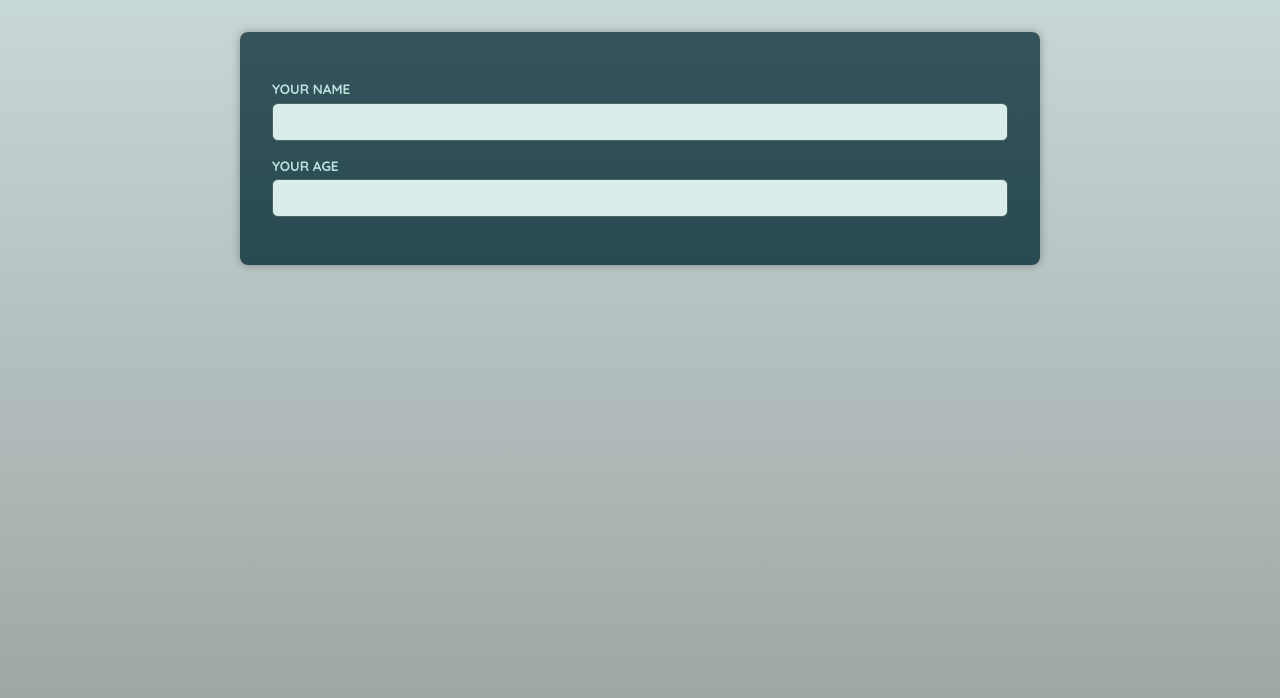
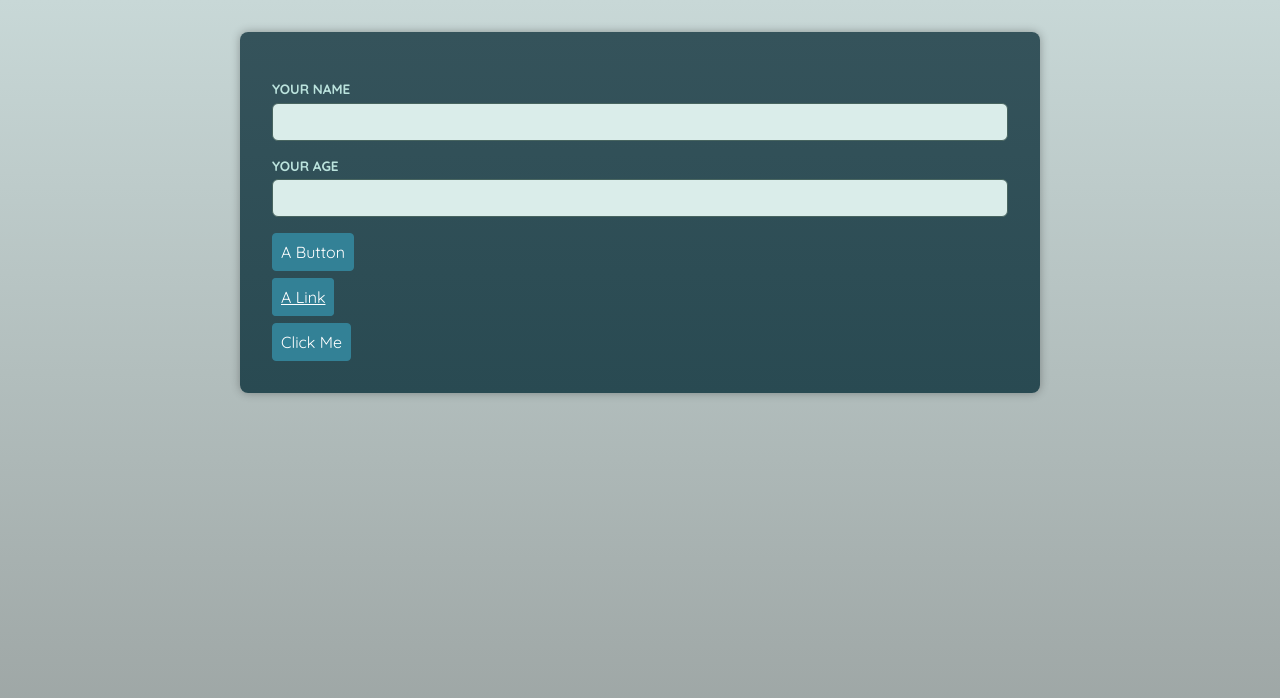
Before and after one commit to Revoj-a/React-TS-Project, a React (Vite) app: page / in a window 1280 px wide. Shown: the top 698 px of the page. Built offline with nearby package versions, Linux system fonts and the light colour scheme; a web font is replaced by a local one.

Commit message:
Add Container component

```diff
--- a/src/App.tsx
+++ b/src/App.tsx
@@ -1,9 +1,19 @@
+import Button from "./components/Button";
+import Container from "./components/Container";
 import Input from "./components/Input";
+
 function App() {
   return (
     <main>
-      <Input id="name" label="Your name" />
-      <Input id="age" label="Your age" />
+      <Input id="name" label="Your name" type="text" />
+      <Input id="age" label="Your age" type="number" />
+      <p>
+        <Button>A Button</Button>
+      </p>
+      <p>
+        <Button href="https://google.com">A Link</Button>
+      </p>
+      <Container as={Button}>Click Me</Container>
     </main>
   );
 }
--- /dev/null
+++ b/src/components/Button.tsx
@@ -0,0 +1,23 @@
+import { ComponentPropsWithoutRef } from "react";
+
+type ButtonProps = ComponentPropsWithoutRef<"button"> & {
+  href?: never;
+};
+
+type AnchorProps = ComponentPropsWithoutRef<"a"> & {
+  href?: string;
+};
+
+function isAnchorProps(props: ButtonProps | AnchorProps): props is AnchorProps {
+  return "href" in props;
+}
+
+const Button = (props: ButtonProps | AnchorProps) => {
+  if (isAnchorProps(props)) {
+    return <a className="button" {...props}></a>;
+  }
+
+  return <button className="button" {...props}></button>;
+};
+
+export default Button;
--- /dev/null
+++ b/src/components/Container.tsx
@@ -0,0 +1,15 @@
+import { ElementType, ReactNode, ComponentPropsWithoutRef } from "react";
+
+type ContainerProps<T extends ElementType> = {
+  as?: T;
+  children: ReactNode;
+} & ComponentPropsWithoutRef<T>;
+
+export default function Container<C extends ElementType>({
+  as,
+  children,
+  ...props
+}: ContainerProps<C>) {
+  const Component = as || "div";
+  return <Component {...props}>{children}</Component>;
+}
--- a/src/components/Input.tsx
+++ b/src/components/Input.tsx
@@ -1,13 +1,15 @@
-interface InputProps {
+import { ComponentPropsWithoutRef } from "react";
+
+type InputProps = {
   label: string;
   id: string;
-}
+} & ComponentPropsWithoutRef<"input">;
 
-const Input = ({ label, id }: InputProps) => {
+const Input = ({ label, id, ...props }: InputProps) => {
   return (
     <p>
       <label htmlFor={id}>{label}</label>
-      <input id={id} type="text" />
+      <input id={id} {...props} />
     </p>
   );
 };
```
